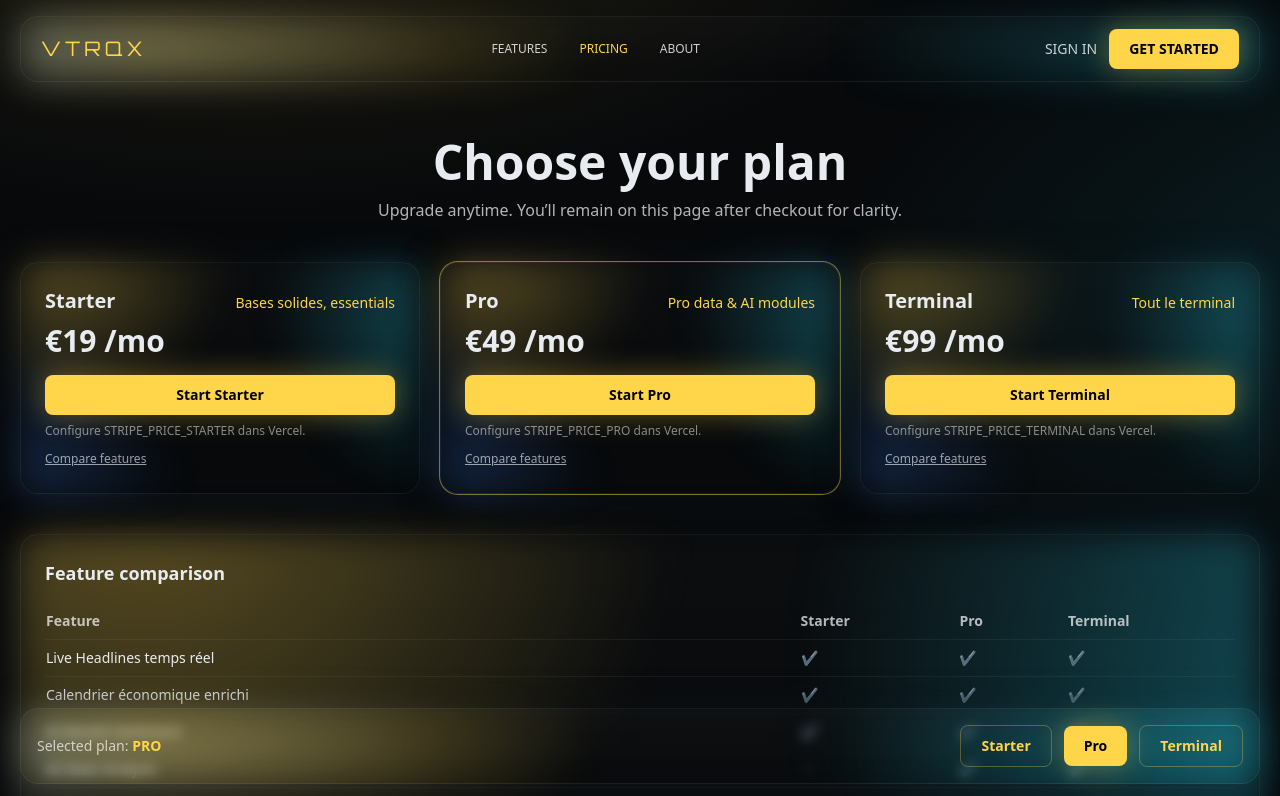
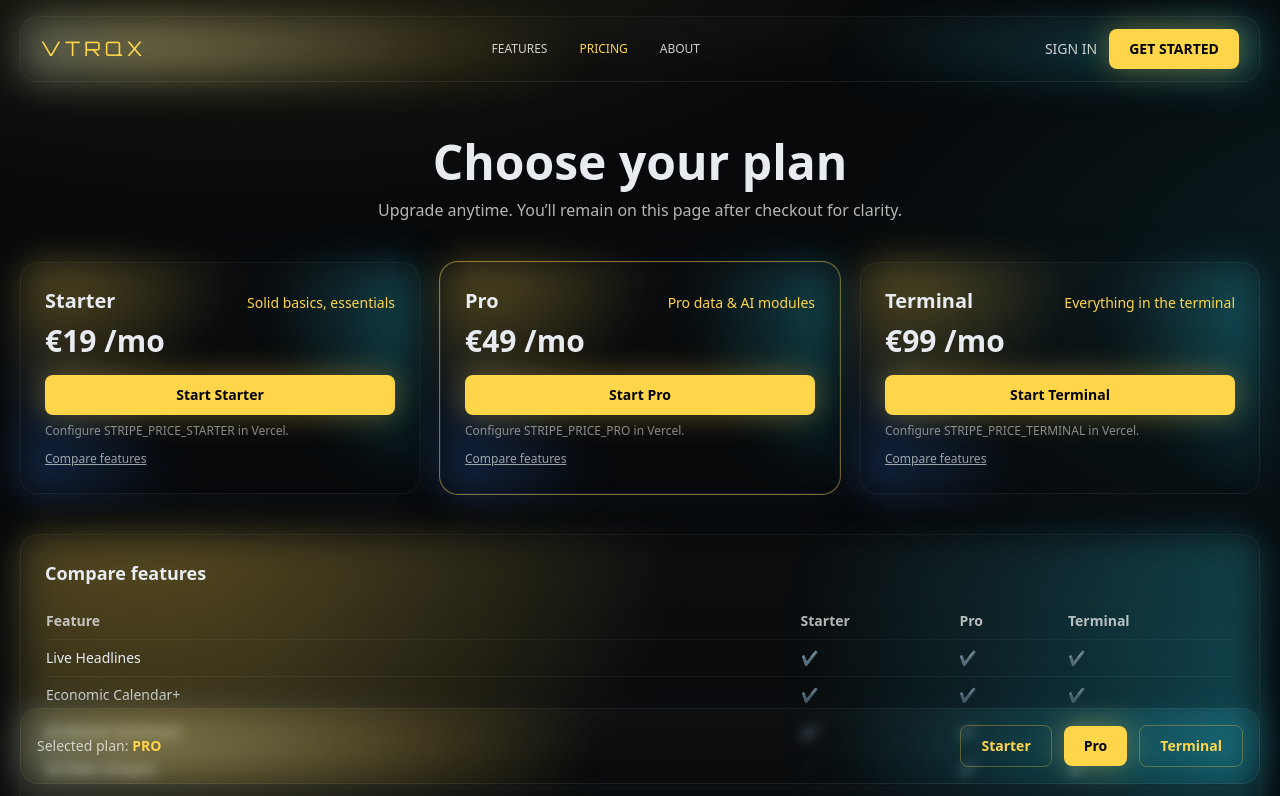
Before and after one commit to edmju/vtrqxtrading-next, a Next.js app: page /subscription in a window 1280 px wide. Shown: the top 796 px of the page. Built offline with nearby package versions, Linux system fonts and the light colour scheme; no server answers.

Commit message:
Update subscription-client.tsx

```diff
--- a/src/app/subscription/subscription-client.tsx
+++ b/src/app/subscription/subscription-client.tsx
@@ -4,37 +4,50 @@ import { useMemo, useState, useEffect } from "react";
 import { useSearchParams, useRouter } from "next/navigation";
 import GlassCard from "@/components/ui/GlassCard";
 import Button from "@/components/ui/Button";
+import { useLang } from "@/components/providers/LangProvider";
 
 type PlanKey = "starter" | "pro" | "terminal";
+type Prices = Partial<Record<PlanKey, string>>;
+type Status = { active: boolean; plan: string | null };
 
-type Prices = Partial<Record<PlanKey, string>>;
+export default function SubscriptionClient() {
+  const { t, dict } = useLang();
+  const [selected, setSelected] = useState<PlanKey>("pro");
+  const [prices, setPrices] = useState<Prices>({});
+  const [loadingPlan, setLoadingPlan] = useState<PlanKey | null>(null);
+  const [status, setStatus] = useState<Status>({ active: false, plan: null });
 
-const PLANS: { key: PlanKey; name: string; price: string; tagline: string }[] = [
-  { key: "starter",  name: "Starter",  price: "€19 /mo",  tagline: "Bases solides, essentials" },
-  { key: "pro",      name: "Pro",      price: "€49 /mo",  tagline: "Pro data & AI modules" },
-  { key: "terminal", name: "Terminal", price: "€99 /mo",  tagline: "Tout le terminal" },
-];
+  const search = useSearchParams();
+  const success = search.get("success") === "1";
+  const canceled = search.get("canceled") === "1";
+  const router = useRouter();
 
-const FEATURES = [
-  { key: "live_news", label: "Live Headlines temps réel" },
-  { key: "econ_calendar", label: "Calendrier économique enrichi" },
-  { key: "ai_sentiment", label: "AI Market Sentiment" },
-  { key: "ai_news", label: "AI News Analysis" },
-  { key: "ai_social", label: "AI Social Sentiment" },
-  { key: "seasonality", label: "Seasonality / Pattern Scan" },
-  { key: "cot", label: "COT (CFTC)" },
-  { key: "orderflow", label: "Orderflow & Footprint" },
-  { key: "volume_profile", label: "Volume Profile" },
-  { key: "company_fin", label: "Company Financials + Ratings" },
-  { key: "insiders", label: "Insider Positions" },
-  { key: "sec", label: "SEC Filings / IPO / Earnings" },
-  { key: "macro_timeline", label: "Macro Timeline (surprises vs consensus)" },
-  { key: "dotplots", label: "Dot Plots (Fed/ECB/BoE/BoJ/RBA/RBNZ/SNB/BoC/PBoC)" },
-  { key: "bank_reports", label: "Bank Reports (JPM, MS, GS, UBS, Citi, BofA…)" },
-  { key: "alerts", label: "Alertes temps réel personnalisables" },
-];
+  const PLANS = useMemo(() => ([
+    { key: "starter" as PlanKey, name: dict.subscription.plans.starter.name, price: dict.subscription.plans.starter.price, tagline: dict.subscription.plans.starter.tagline },
+    { key: "pro" as PlanKey, name: dict.subscription.plans.pro.name, price: dict.subscription.plans.pro.price, tagline: dict.subscription.plans.pro.tagline },
+    { key: "terminal" as PlanKey, name: dict.subscription.plans.terminal.name, price: dict.subscription.plans.terminal.price, tagline: dict.subscription.plans.terminal.tagline },
+  ]), [dict]);
 
-const AVAIL: Record<string, Record<PlanKey, boolean>> = {
+  const FEATURES = useMemo(() => ([
+    { key: "live_news", label: dict.subscription.table.live_news },
+    { key: "econ_calendar", label: dict.subscription.table.econ_calendar },
+    { key: "ai_sentiment", label: dict.subscription.table.ai_sentiment },
+    { key: "ai_news", label: dict.subscription.table.ai_news },
+    { key: "ai_social", label: dict.subscription.table.ai_social },
+    { key: "seasonality", label: dict.subscription.table.seasonality },
+    { key: "cot", label: dict.subscription.table.cot },
+    { key: "orderflow", label: dict.subscription.table.orderflow },
+    { key: "volume_profile", label: dict.subscription.table.volume_profile },
+    { key: "company_fin", label: dict.subscription.table.company_fin },
+    { key: "insiders", label: dict.subscription.table.insiders },
+    { key: "sec", label: dict.subscription.table.sec },
+    { key: "macro_timeline", label: dict.subscription.table.macro_timeline },
+    { key: "dotplots", label: dict.subscription.table.dotplots },
+    { key: "bank_reports", label: dict.subscription.table.bank_reports },
+    { key: "alerts", label: dict.subscription.table.alerts },
+  ]), [dict]);
+
+  const AVAIL: Record<string, Record<PlanKey, boolean>> = useMemo(() => ({
     live_news:      { starter: true,  pro: true,  terminal: true  },
     econ_calendar:  { starter: true,  pro: true,  terminal: true  },
     ai_sentiment:   { starter: true,  pro: true,  terminal: true  },
@@ -51,44 +64,42 @@ const AVAIL: Record<string, Record<PlanKey, boolean>> = {
     dotplots:       { starter: false, pro: true,  terminal: true  },
     bank_reports:   { starter: false, pro: true,  terminal: true  },
     alerts:         { starter: true,  pro: true,  terminal: true  },
-};
-
-export default function SubscriptionClient() {
-  const [selected, setSelected] = useState<PlanKey>("pro");
-  const [prices, setPrices] = useState<Prices>({});
-  const [loadingPlan, setLoadingPlan] = useState<PlanKey | null>(null);
-
-  const search = useSearchParams();
-  const success = search.get("success") === "1";
-  const canceled = search.get("canceled") === "1";
-  const router = useRouter();
+  }), []);
 
   useEffect(() => {
     (async () => {
       try {
         const res = await fetch("/api/stripe/prices", { cache: "no-store" });
         const data = await res.json();
-        if (res.ok) {
-          setPrices({
-            starter: data.starter || "",
-            pro: data.pro || "",
-            terminal: data.terminal || "",
-          });
-        } else {
-          console.error("Prices error:", data?.error);
-        }
-      } catch (e) {
-        console.error("Prices fetch error:", e);
-      }
+        if (res.ok) setPrices({ starter: data.starter || "", pro: data.pro || "", terminal: data.terminal || "" });
+      } catch {}
+      try {
+        const r2 = await fetch("/api/subscription/status", { cache: "no-store" });
+        const d2 = await r2.json();
+        if (r2.ok) setStatus({ active: !!d2.active, plan: d2.plan ?? null });
+      } catch {}
     })();
   }, []);
 
-  const columns = useMemo(() => PLANS, []);
+  function isCurrent(plan: PlanKey) {
+    if (!status.active) return false;
+    const p = status.plan?.toLowerCase() || "";
+    const priceId = (prices[plan] || "").toLowerCase();
+    return !!p && (p === plan || (priceId && p === priceId));
+  }
+
+  async function openPortal() {
+    const res = await fetch("/api/stripe/portal");
+    const data = await res.json();
+    if (data?.url) window.location.href = data.url;
+  }
 
   async function startCheckout(plan: PlanKey) {
+    if (isCurrent(plan)) return openPortal();
+
     const priceId = prices[plan];
     if (!priceId) {
-      alert("Price ID manquant. Configure STRIPE_PRICE_* dans Vercel.");
+      alert("Price ID missing. Configure STRIPE_PRICE_* in Vercel.");
       return;
     }
     try {
@@ -106,10 +117,9 @@ export default function SubscriptionClient() {
 
       const data = await res.json();
       if (data?.url) window.location.href = data.url;
-      else alert(data?.error || "Erreur checkout.");
-    } catch (e) {
-      console.error("Checkout error:", e);
-      alert("Erreur interne Stripe.");
+      else alert(data?.error || "Checkout error.");
+    } catch {
+      alert("Stripe internal error.");
     } finally {
       setLoadingPlan(null);
     }
@@ -118,15 +128,21 @@ export default function SubscriptionClient() {
   return (
     <div className="mx-auto max-w-7xl px-5 py-10 space-y-10">
       <header className="text-center">
-        <h1 className="text-4xl md:text-5xl font-extrabold">Choose your plan</h1>
-        <p className="text-white/70 mt-3">Upgrade anytime. You’ll remain on this page after checkout for clarity.</p>
-        {success && <p className="mt-3 text-cyan">✅ Subscription active — welcome!</p>}
-        {canceled && <p className="mt-3 text-red-400">❌ Checkout canceled.</p>}
+        <h1 className="text-4xl md:text-5xl font-extrabold">{t("subscription.title")}</h1>
+        <p className="text-white/70 mt-3">{t("subscription.subtitle")}</p>
+        {success && <p className="mt-3 text-cyan">✅ {t("subscription.success")}</p>}
+        {canceled && <p className="mt-3 text-red-400">❌ {t("subscription.canceled")}</p>}
       </header>
 
       <div className="grid md:grid-cols-3 gap-5">
-        {columns.map((p) => {
-          const disabled = !prices[p.key];
+        {PLANS.map((p) => {
+          const disabled = !prices[p.key] && !isCurrent(p.key);
+          const current = isCurrent(p.key);
+          const btnLabel = current
+            ? `${t("subscription.current")} — ${t("subscription.manage")}`
+            : loadingPlan === p.key ? "…" : `${t("subscription.start")} ${p.name}`;
+          const onClick = () => current ? openPortal() : startCheckout(p.key);
+
           return (
             <GlassCard key={p.key} className={`p-6 ${selected === p.key ? "ring-1 ring-primary/50" : ""}`}>
               <div className="flex items-baseline justify-between">
@@ -134,23 +150,17 @@ export default function SubscriptionClient() {
                 <div className="text-primary text-sm">{p.tagline}</div>
               </div>
               <div className="mt-2 text-3xl font-extrabold">{p.price}</div>
-              <Button
-                className="mt-4 w-full"
-                onClick={() => startCheckout(p.key)}
-                disabled={disabled || loadingPlan === p.key}
-              >
-                {loadingPlan === p.key
-                  ? "Starting…"
-                  : p.key === "starter" ? "Start Starter" : p.key === "pro" ? "Start Pro" : "Start Terminal"}
+              <Button className="mt-4 w-full" onClick={onClick} disabled={disabled}>
+                {btnLabel}
               </Button>
-              {!prices[p.key] && (
-                <p className="mt-2 text-xs text-white/50">Configure STRIPE_PRICE_{p.key.toUpperCase()} dans Vercel.</p>
+              {!prices[p.key] && !current && (
+                <p className="mt-2 text-xs text-white/50">Configure STRIPE_PRICE_{p.key.toUpperCase()} in Vercel.</p>
               )}
               <button
                 onClick={() => setSelected(p.key)}
                 className="mt-3 text-xs text-white/60 hover:text-primary underline"
               >
-                Compare features
+                {t("subscription.compare")}
               </button>
             </GlassCard>
           );
@@ -158,13 +168,13 @@ export default function SubscriptionClient() {
       </div>
 
       <GlassCard className="p-6">
-        <h3 className="text-lg font-semibold">Feature comparison</h3>
+        <h3 className="text-lg font-semibold">{t("subscription.compare")}</h3>
         <div className="mt-4 overflow-x-auto">
           <table className="min-w-full text-sm">
             <thead>
               <tr className="text-left text-white/70">
                 <th className="py-2 pr-4">Feature</th>
-                {columns.map((p) => (
+                {PLANS.map((p) => (
                   <th key={p.key} className="py-2 px-4">{p.name}</th>
                 ))}
               </tr>
@@ -173,11 +183,16 @@ export default function SubscriptionClient() {
               {FEATURES.map((f) => (
                 <tr key={f.key} className="border-t border-white/5">
                   <td className="py-2 pr-4">{f.label}</td>
-                  {columns.map((p) => {
+                  {PLANS.map((p) => {
                     const ok = AVAIL[f.key][p.key];
+                    const current = isCurrent(p.key);
                     return (
                       <td key={p.key} className="py-2 px-4">
-                        {ok ? <span className="text-cyan">✔</span> : <span className="text-white/30">—</span>}
+                        {ok ? (
+                          <span className={`font-semibold ${current ? "text-blue" : "text-cyan"}`}>✔</span>
+                        ) : (
+                          <span className="text-white/30">—</span>
+                        )}
                       </td>
                     );
                   })}
@@ -188,23 +203,24 @@ export default function SubscriptionClient() {
         </div>
       </GlassCard>
 
+      {/* CTA sticky */}
       <div className="fixed bottom-4 inset-x-0 px-5">
         <div className="mx-auto max-w-7xl">
           <GlassCard className="p-4 flex flex-col md:flex-row items-center justify-between gap-3">
             <div className="text-sm text-white/70">
-              Selected plan: <span className="text-primary font-semibold uppercase">{selected}</span>
+              {t("subscription.selected")}: <span className="text-primary font-semibold uppercase">{selected}</span>
             </div>
             <div className="flex items-center gap-3">
-              {columns.map((p) => (
-                <Button
-                  key={p.key}
-                  variant={selected === p.key ? "primary" : "ghost"}
-                  onClick={() => startCheckout(p.key)}
-                  disabled={!prices[p.key] || loadingPlan === p.key}
-                >
-                  {p.name}
+              {PLANS.map((p) => {
+                const current = isCurrent(p.key);
+                const label = current ? t("subscription.manage") : p.name;
+                const onClick = () => current ? openPortal() : startCheckout(p.key);
+                return (
+                  <Button key={p.key} variant={selected === p.key ? "primary" : "ghost"} onClick={onClick}>
+                    {label}
                   </Button>
-              ))}
+                );
+              })}
             </div>
           </GlassCard>
         </div>
```
Lines whose indentation alone changed are shown as unchanged.
